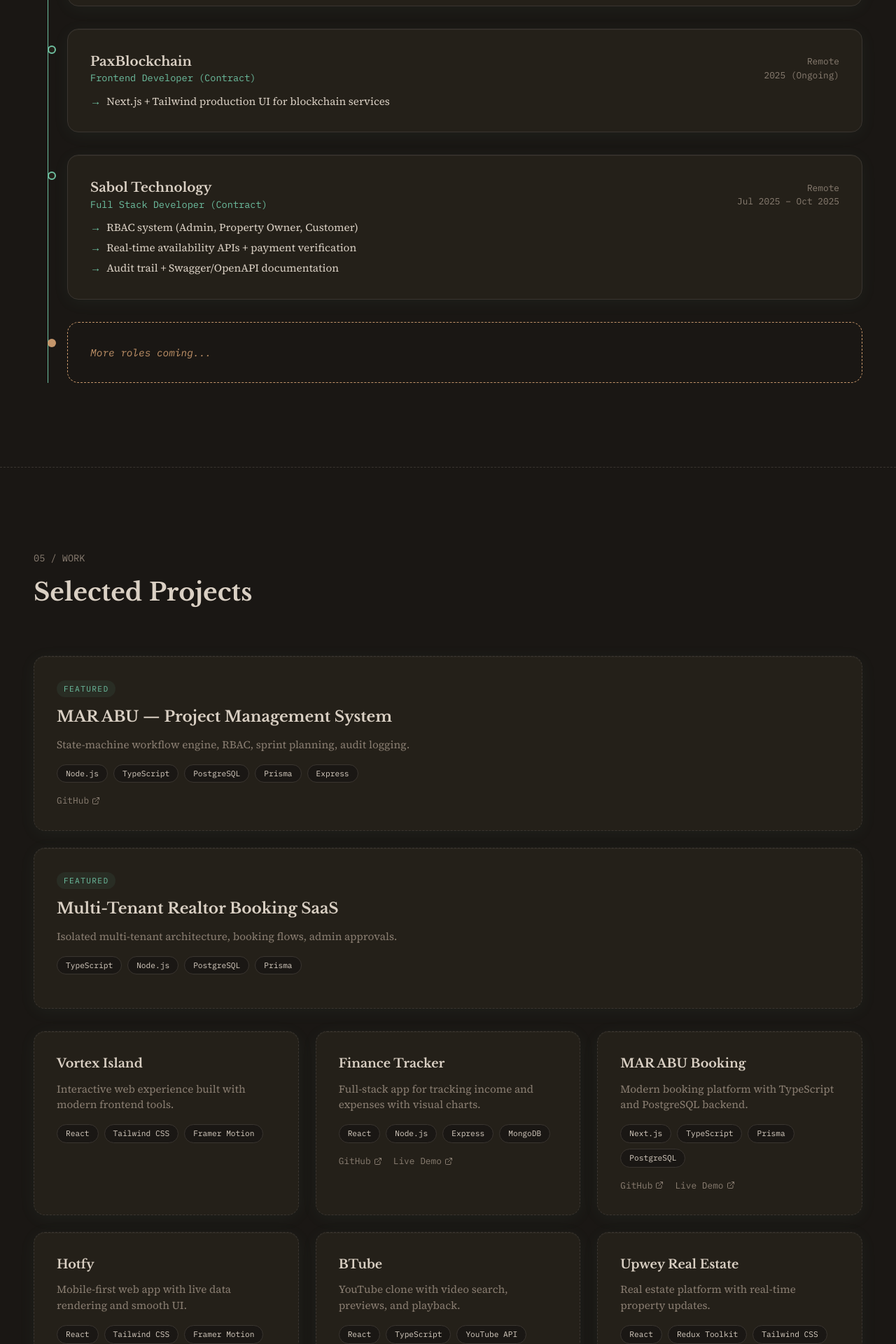
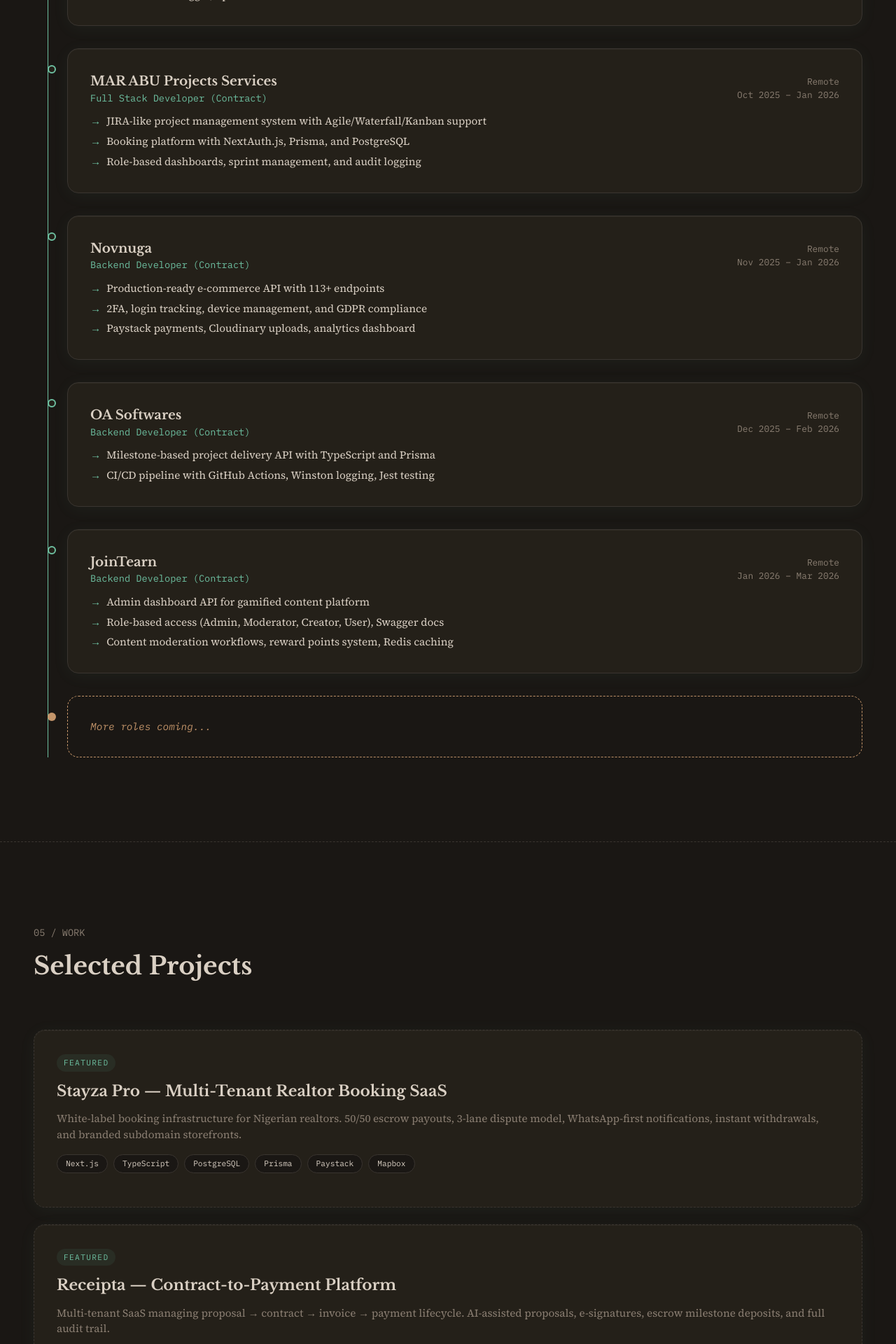
Before and after one commit to Sylester-Oputa/Portfolio-website, a React (Vite) app: page / in a window 1280 px wide. Shown: the part 3180-5100 px from the top of the page at 70% size. Built offline with nearby package versions, Linux system fonts and the light colour scheme; a web font is replaced by a local one.

Commit message:
feat: update Experience and Projects sections with new roles and project details

```diff
--- a/src/components/ExperienceSection.jsx
+++ b/src/components/ExperienceSection.jsx
@@ -23,25 +23,6 @@
     ],
   },
   {
-    company: "Hotfy",
-    role: "Frontend Developer (Contract)",
-    location: "Remote",
-    period: "Mar 2025 – Jun 2025",
-    bullets: [
-      "Mobile-first React.js + Tailwind + Framer Motion UI",
-      "Live data rendering via Axios + REST APIs",
-    ],
-  },
-  {
-    company: "PaxBlockchain",
-    role: "Frontend Developer (Contract)",
-    location: "Remote",
-    period: "2025 (Ongoing)",
-    bullets: [
-      "Next.js + Tailwind production UI for blockchain services",
-    ],
-  },
-  {
     company: "Sabol Technology",
     role: "Full Stack Developer (Contract)",
     location: "Remote",
@@ -50,6 +31,49 @@
       "RBAC system (Admin, Property Owner, Customer)",
       "Real-time availability APIs + payment verification",
       "Audit trail + Swagger/OpenAPI documentation",
+    ],
+  },
+  {
+    company: "MAR ABU Projects Services",
+    role: "Full Stack Developer (Contract)",
+    location: "Remote",
+    period: "Oct 2025 – Jan 2026",
+    bullets: [
+      "JIRA-like project management system with Agile/Waterfall/Kanban support",
+      "Booking platform with NextAuth.js, Prisma, and PostgreSQL",
+      "Role-based dashboards, sprint management, and audit logging",
+    ],
+  },
+  {
+    company: "Novnuga",
+    role: "Backend Developer (Contract)",
+    location: "Remote",
+    period: "Nov 2025 – Jan 2026",
+    bullets: [
+      "Production-ready e-commerce API with 113+ endpoints",
+      "2FA, login tracking, device management, and GDPR compliance",
+      "Paystack payments, Cloudinary uploads, analytics dashboard",
+    ],
+  },
+  {
+    company: "OA Softwares",
+    role: "Backend Developer (Contract)",
+    location: "Remote",
+    period: "Dec 2025 – Feb 2026",
+    bullets: [
+      "Milestone-based project delivery API with TypeScript and Prisma",
+      "CI/CD pipeline with GitHub Actions, Winston logging, Jest testing",
+    ],
+  },
+  {
+    company: "JoinTearn",
+    role: "Backend Developer (Contract)",
+    location: "Remote",
+    period: "Jan 2026 – Mar 2026",
+    bullets: [
+      "Admin dashboard API for gamified content platform",
+      "Role-based access (Admin, Moderator, Creator, User), Swagger docs",
+      "Content moderation workflows, reward points system, Redis caching",
     ],
   },
   // ADD NEW EXPERIENCE HERE
--- a/src/components/ProjectsSection.jsx
+++ b/src/components/ProjectsSection.jsx
@@ -4,17 +4,17 @@
 
 const featuredProjects = [
   {
-    title: "MAR ABU — Project Management System",
-    tags: ["Node.js", "TypeScript", "PostgreSQL", "Prisma", "Express"],
+    title: "Stayza Pro — Multi-Tenant Realtor Booking SaaS",
+    tags: ["Next.js", "TypeScript", "PostgreSQL", "Prisma", "Paystack", "Mapbox"],
     description:
-      "State-machine workflow engine, RBAC, sprint planning, audit logging.",
-    github: "https://github.com/MAR-ABU-PROJECTS/TaskManagement-Workflow",
+      "White-label booking infrastructure for Nigerian realtors. 50/50 escrow payouts, 3-lane dispute model, WhatsApp-first notifications, instant withdrawals, and branded subdomain storefronts.",
+    github: null,
   },
   {
-    title: "Multi-Tenant Realtor Booking SaaS",
-    tags: ["TypeScript", "Node.js", "PostgreSQL", "Prisma"],
+    title: "Receipta — Contract-to-Payment Platform",
+    tags: ["Next.js", "TypeScript", "Express", "Prisma", "Paystack", "OpenAI"],
     description:
-      "Isolated multi-tenant architecture, booking flows, admin approvals.",
+      "Multi-tenant SaaS managing proposal → contract → invoice → payment lifecycle. AI-assisted proposals, e-signatures, escrow milestone deposits, and full audit trail.",
     github: null,
   },
   // ADD NEW FEATURED PROJECT HERE
@@ -22,11 +22,68 @@
 
 const standardProjects = [
   {
-    title: "Vortex Island",
-    description: "Interactive web experience built with modern frontend tools.",
-    tags: ["React", "Tailwind CSS", "Framer Motion"],
+    title: "MAR ABU — Project Management System",
+    description:
+      "Enterprise-grade JIRA-like PM system with Agile/Waterfall/Kanban, sprint management, RBAC, and real-time Kanban boards.",
+    tags: ["React", "TypeScript", "Express", "Prisma", "PostgreSQL", "Redis"],
+    demoUrl: null,
+    github: "https://github.com/MAR-ABU-PROJECTS/TaskManagement-Workflow",
+  },
+  {
+    title: "Vortex — Event Ticketing Platform",
+    description:
+      "SaaS ticketing platform with guest checkout, quota-based subscriptions, FIFO stock management, and Paystack payment integration.",
+    tags: ["TypeScript", "Express", "Prisma", "PostgreSQL", "Paystack"],
+    demoUrl: null,
+    github: "https://github.com/Beenflexxin01/vortex-backend.git",
+  },
+  {
+    title: "Novnuga — E-Commerce Backend",
+    description:
+      "113+ endpoint e-commerce API with 2FA, traffic analytics, Cloudinary uploads, Paystack payments, and GDPR data export.",
+    tags: ["TypeScript", "Express", "Prisma", "PostgreSQL", "Paystack"],
     demoUrl: null,
     github: null,
+  },
+  {
+    title: "Phone Accessory Store — POS System",
+    description:
+      "Offline-first desktop inventory & POS with FIFO stock allocation, receipt printing, profit tracking, and database backup/restore.",
+    tags: ["Electron", "React", "TypeScript", "Express", "PostgreSQL", "Prisma"],
+    demoUrl: null,
+    github: null,
+  },
+  {
+    title: "JoinTearn Admin Dashboard",
+    description:
+      "Backend API for a gamified content platform with RBAC, content moderation, reward points, challenges, and Swagger docs.",
+    tags: ["TypeScript", "Express", "Prisma", "PostgreSQL", "Redis"],
+    demoUrl: null,
+    github: "https://github.com/Jointearn/admin-portal-backend.git",
+  },
+  {
+    title: "OA Softwares Backend",
+    description:
+      "Milestone-based web development platform API with consultation management, CI/CD, and structured logging.",
+    tags: ["TypeScript", "Express", "Prisma", "PostgreSQL", "Jest"],
+    demoUrl: null,
+    github: "https://github.com/Beenflexxin01/OA-Backend",
+  },
+  {
+    title: "MAR ABU Booking Platform",
+    description:
+      "Full-stack booking platform with NextAuth.js authentication, Prisma ORM, and PostgreSQL backend.",
+    tags: ["Next.js", "TypeScript", "Prisma", "PostgreSQL", "Express"],
+    demoUrl: "https://booking.marabuprojects.com/",
+    github: "https://github.com/MAR-ABU-PROJECTS/Booking-System.git",
+  },
+  {
+    title: "Upwey Real Estate",
+    description:
+      "Real estate platform with real-time property updates.",
+    tags: ["React", "Redux Toolkit", "Tailwind CSS"],
+    demoUrl: "https://upwey.com.ng/",
+    github: "https://github.com/JimOluwaseyi/upwey-frontend.git",
   },
   {
     title: "Finance Tracker",
@@ -35,37 +92,6 @@
     tags: ["React", "Node.js", "Express", "MongoDB"],
     demoUrl: "https://finance-tracker-blue-nine.vercel.app",
     github: "https://github.com/Sylester-Oputa/finance-tracker.git",
-  },
-  {
-    title: "MAR ABU Booking",
-    description:
-      "Modern booking platform with TypeScript and PostgreSQL backend.",
-    tags: ["Next.js", "TypeScript", "Prisma", "PostgreSQL"],
-    demoUrl: "https://booking.marabuprojects.com/",
-    github: "https://github.com/MAR-ABU-PROJECTS/Booking-System.git",
-  },
-  {
-    title: "Hotfy",
-    description: "Mobile-first web app with live data rendering and smooth UI.",
-    tags: ["React", "Tailwind CSS", "Framer Motion", "REST API"],
-    demoUrl: null,
-    github: null,
-  },
-  {
-    title: "BTube",
-    description:
-      "YouTube clone with video search, previews, and playback.",
-    tags: ["React", "TypeScript", "YouTube API"],
-    demoUrl: "https://b-tube.vercel.app/",
-    github: "https://github.com/Sylester-Oputa/BTube.git",
-  },
-  {
-    title: "Upwey Real Estate",
-    description:
-      "Real estate platform with real-time property updates.",
-    tags: ["React", "Redux Toolkit", "Tailwind CSS"],
-    demoUrl: "https://upwey.com.ng/",
-    github: "https://github.com/JimOluwaseyi/upwey-frontend.git",
   },
   // ADD NEW PROJECT HERE
 ];
```
